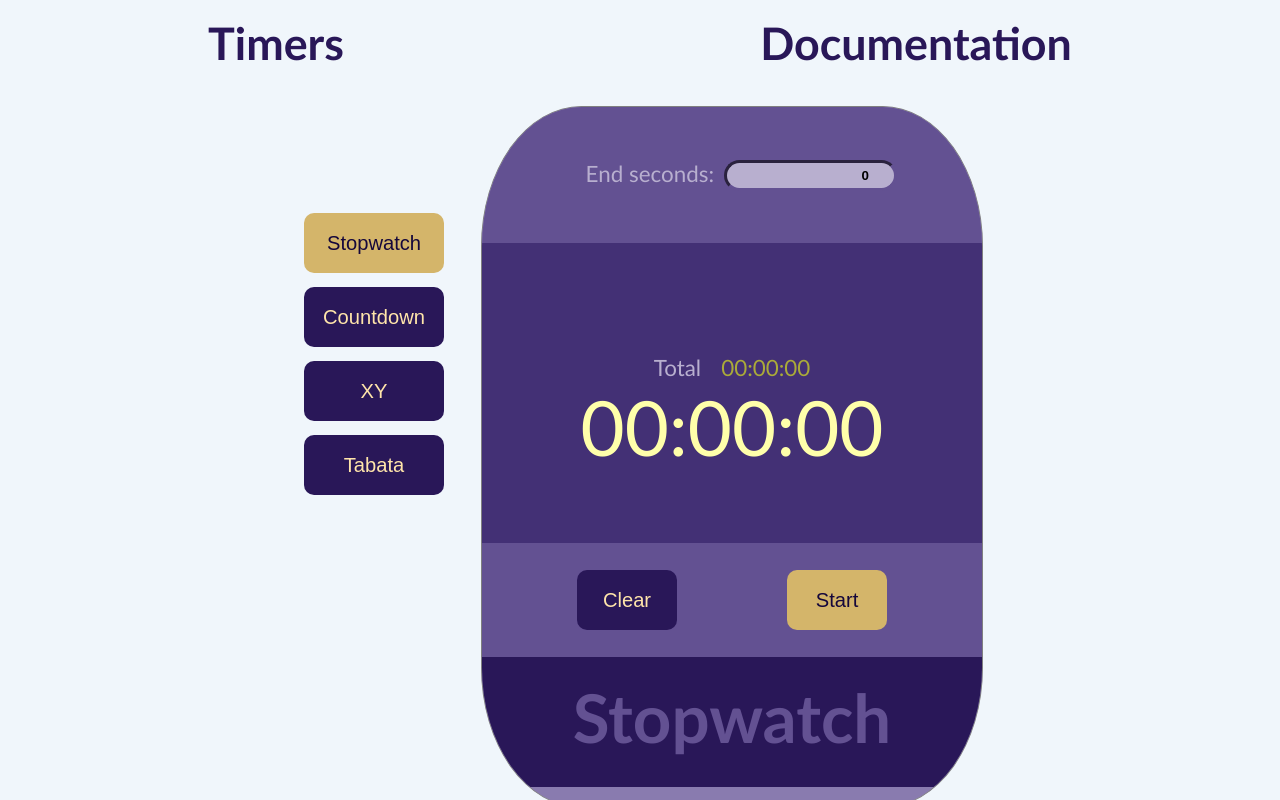
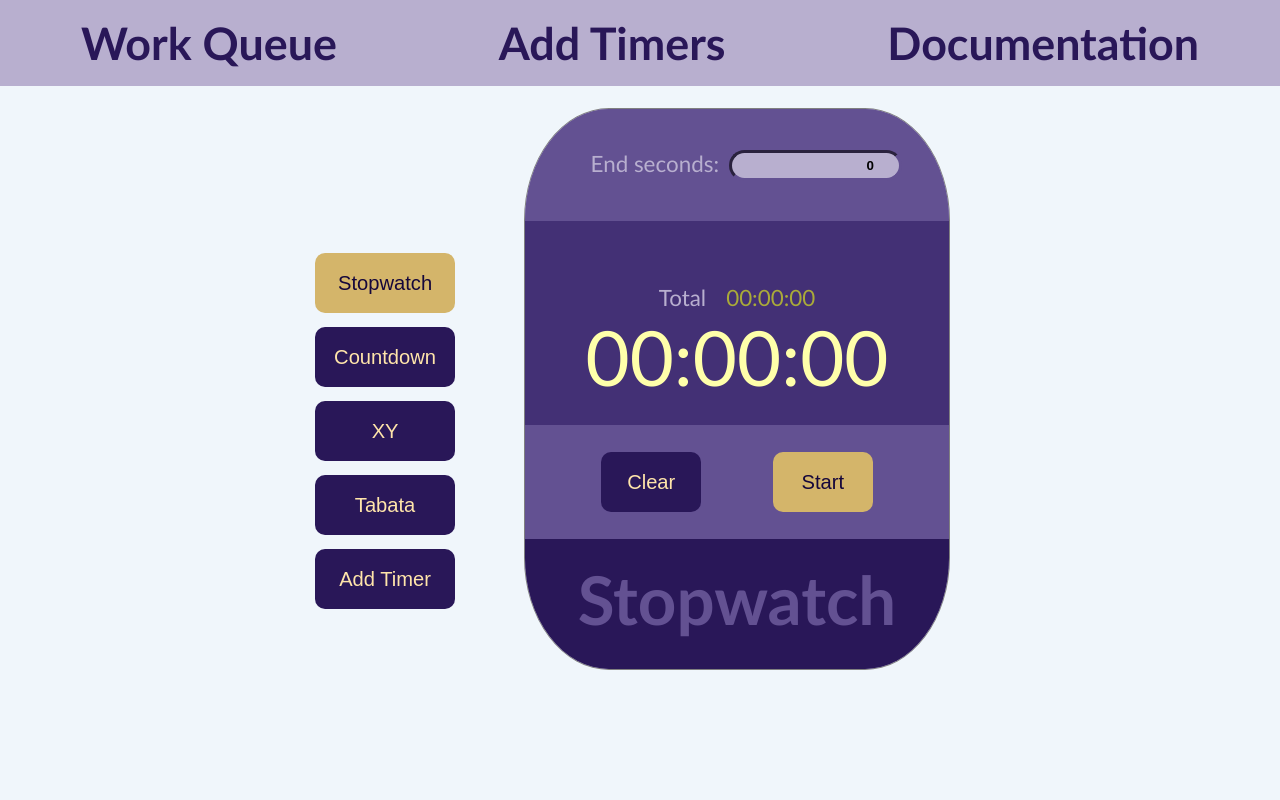
Before and after one commit to prof-tejera/assignment-3-karendolan, a React (Create React App) app: page /add in a window 1280 px wide. Both pictures are taken after a click on the button "Stopwatch". Built offline with nearby package versions, Linux system fonts and the light colour scheme.

Commit message:
Start queue context

```diff
--- a/src/App.js
+++ b/src/App.js
@@ -2,11 +2,14 @@ import React from "react";
 import { BrowserRouter as Router, Switch, Route, Link } from "react-router-dom";
 import styled from "styled-components";
 
+// Import the 3 views
 import DocumentationView from "./views/DocumentationView";
-import TimersView from "./views/TimersView";
+import AddTimersView from "./views/AddTimersView";
+import WorkQueueView from "./views/WorkQueueView";
 
 // Timer Provider
 import TimerProvider from "./context/TimerProvider";
+import TimerQueueProvider from "./context/TimerQueueProvider";
 
 // import shared color
 import GENERIC  from "./shared/COLOR";
@@ -32,6 +35,7 @@ const StyledNav = styled.div`
   display: flex;
   align-items: center;
   justify-content: space-around;
+  background-color: ${GENERIC.COLOR.primaryLightest.color};
 `;
 
 const Container = styled.div`
@@ -50,7 +54,8 @@ function App() {
       <Router>
         <nav>
           <StyledNav>
-            <StyledLink to="/">Timers</StyledLink>
+            <StyledLink to="/">Work Queue</StyledLink>
+            <StyledLink to="/add">Add Timers</StyledLink>
             <StyledLink to="/docs">Documentation</StyledLink>
           </StyledNav>
         </nav>
@@ -58,10 +63,15 @@ function App() {
           <Route path="/docs">
             <DocumentationView />
           </Route>
+          <Route path="/add">
+            <TimerProvider>
+              <AddTimersView />
+            </TimerProvider>
+          </Route>
           <Route path="/">
-            <TimerProvider>
-              <TimersView />
-            </TimerProvider>
+            <TimerQueueProvider>
+              <WorkQueueView />
+            </TimerQueueProvider>
           </Route>
         </Switch>
       </Router>
--- a/src/components/generic/Panel.js
+++ b/src/components/generic/Panel.js
@@ -23,8 +23,7 @@
    display: flex;
    flex-direction: column;
    justify-content: center;
-   height: 85vh;
-   width: 500px;
+   height: 70vh;
    /* Using Gill Sans because it's fun, easy to read, and emits energy */
    font-family: "Gill Sans", sans-serif;
    background-color: ${primaryColor};
--- a/src/context/TimerProvider.js
+++ b/src/context/TimerProvider.js
@@ -8,6 +8,10 @@ export const TimerContext = createContext({});
  * Create a context for the Timers
  */
 const TimerProvider = ({children}) => {
+  // The array of Timers
+  const [timers, setTimers] = useState([]);
+  // The current timer
+  const [curTimer, setCurTimer] = useState([]);
   // the current seconds state of the timer
   const [curSec, setCurSec] = useState(0);
   // the total work seconds for the timer
@@ -81,6 +85,15 @@ const TimerProvider = ({children}) => {
     } else {
       return (isCountASC ? 1 : (restSecs > 1 ? rDescStart : wDescStart));
     }
+  }
+
+  // --- Add new timer function   --------------//
+  const addTimer = (timer, props) => {
+    setTimers(timers => [...timers, {
+      name: timer.name,
+      config: props,
+      C: timer.C,
+     }]);
   }
 
   // -----  State change callback functions ---  //
@@ -182,6 +195,7 @@ const TimerProvider = ({children}) => {
          isReset,
          isInRestingContext,
          getCurStartSecs,
+         addTimer,
        }}>
       {children}
     </TimerContext.Provider>
--- /dev/null
+++ b/src/context/TimerQueueProvider.js
@@ -0,0 +1,63 @@
+import React, {createContext, useState} from 'react';
+// Import helper
+import { STATUS, QUEUE_STATUS } from '../utils/constants';
+// Crete a Timer context with default empty
+
+
+export const TimerQueueContext = createContext({});
+
+
+/**
+ * Create a context for the Timers
+ */
+const TimerQueueProvider = ({children}) => {
+  // The array of Timers
+  const [timers, setTimers] = useState([]);
+  // The current timer
+  const [curTimer, setCurTimer] = useState([]);
+  // the total work seconds for the timer
+  const [totalTime, setTotalTime] = useState(0);
+  // the current seconds state of the timer
+  const [curTime, setCurTime] = useState(0);
+
+  // --- Add new configured timer function   --------------//
+  const addTimer = (configedTimer, secs) => {
+    setTimers(timers => [...timers, configedTimer]);
+    setTotalTime(curTimer + secs);
+  }
+
+  const deleteTimer = (configedTimer) => {
+    let deleteTime;
+    setTimers(timers.filter((timer, i) => {
+      if (timer === configedTimer) {
+        deleteTime = timer.totalTime;
+      }
+      return timer !== configedTimer;
+    }));
+    setTotalTime(curTimer - deleteTime);
+  };
+
+  // -----  State change callback functions ---  //
+
+
+  return (
+    // Expose global values to the timer children
+    <TimerQueueContext.Provider
+      value={{
+         timers,
+         setTimers,
+         curTimer,
+         setCurTimer,
+         curTime,
+         setCurTime,
+         totalTime,
+         setTotalTime,
+         addTimer,
+         deleteTimer,
+       }}>
+      {children}
+    </TimerQueueContext.Provider>
+  );
+}
+
+export default TimerQueueProvider;
--- a/src/utils/constants.js
+++ b/src/utils/constants.js
@@ -9,6 +9,9 @@ export const STATUS = {
   RESTING: 'resting',
   PAUSED: 'paused',
   ENDED: 'ended',
+  RUNNING: 'running',
+  COMPLETED: 'completed',
+  NOT_RUNNING: 'not running',
 };
 
 export const RUNNING_STATUS = [
@@ -16,3 +19,10 @@ export const RUNNING_STATUS = [
   STATUS.WORKING,
   STATUS.RESTING,
 ];
+
+// Three status of queued timers
+export const QUEUE_STATUS = [
+  STATUS.RUNNING,
+  STATUS.COMPLETED,
+  STATUS.NOT_RUNNING,
+]
--- /dev/null
+++ b/src/views/AddTimersView.js
@@ -0,0 +1,101 @@
+import React, {useState} from "react";
+
+import styled from "styled-components";
+
+// Import the timers
+import Stopwatch from "../components/timers/Stopwatch";
+import Countdown from "../components/timers/Countdown";
+import XY from "../components/timers/XY";
+import Tabata from "../components/timers/Tabata";
+
+// Use button for timer choices
+import Button from "../components/generic/Button";
+
+// Common color for default timer background
+import GENERIC  from "../shared/COLOR";
+const primaryColor =  GENERIC.PANEL.DEFAULT.background;
+
+const Timers = styled.div`
+  display: flex;
+  flex-direction: column;
+  align-items: center;
+`;
+
+const TimerContainer = styled.div`
+  display: flex;
+  flex-direction: row;
+  align-items: start;
+`;
+
+const Timer = styled.div`
+  border: 1px solid gray;
+  margin: 1em;
+  border-radius: 20%;
+  overflow: hidden;
+  height: 80%;
+  /* min-width: 500px;
+  min-height: 700px; */
+  background-color: ${primaryColor};
+`;
+
+const MenuContainer = styled.div`
+  display: flex;
+  flex-direction: column;
+  margin-right: 5vh;
+  margin-top: 20vh;
+`;
+
+function AddTimersView() {
+  const [curTimer, setCurTimer] = useState(0);
+
+  const timers = [
+    { title: "Stopwatch", C: <Stopwatch /> },
+    { title: "Countdown", C: <Countdown /> },
+    { title: "XY", C: <XY /> },
+    { title: "Tabata", C: <Tabata /> },
+  ]
+
+  // previous timer end, current timer load? via effect?
+  const chooseTimer = (timer) => {
+    setCurTimer(timer);
+  };
+
+  const timerElems = timers.map(timer => {
+    return (
+      <Button
+        key={timer.title}
+        size='xlarge'
+        active={curTimer.title === timer.title}
+        text={timer.title}
+        onClick={() => chooseTimer(timer)}
+      />
+    )
+  })
+
+  return (
+    <Timers>
+      <TimerContainer>
+        <MenuContainer>
+          {timerElems}
+          <Button
+            key='Add-Timer'
+            size='xlarge'
+            active={false}
+            text='Add Timer'
+            onClick={() => {}}
+          />
+        </MenuContainer>
+        { !!curTimer ? (
+          <Timer>
+            {curTimer.C}
+          </Timer>
+        ) : (
+          <Timer/>
+        )
+      }
+      </TimerContainer>
+    </Timers>
+  );
+}
+
+export default AddTimersView;
--- a/src/views/TimersView.js
+++ b/src/views/WorkQueueView.js
@@ -45,7 +45,7 @@ const MenuContainer = styled.div`
   margin-top: 120px;
 `;
 
-function App() {
+function WorkQueueView() {
   //const curTimer = useRef(undefined);
   const [curTimer, setCurTimer] = useState(0);
 
@@ -92,4 +92,4 @@ function App() {
   );
 }
 
-export default App;
+export default WorkQueueView;
```
